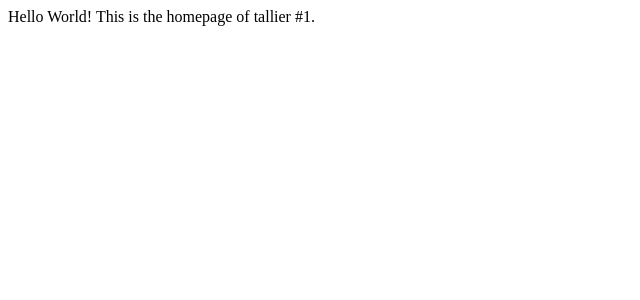
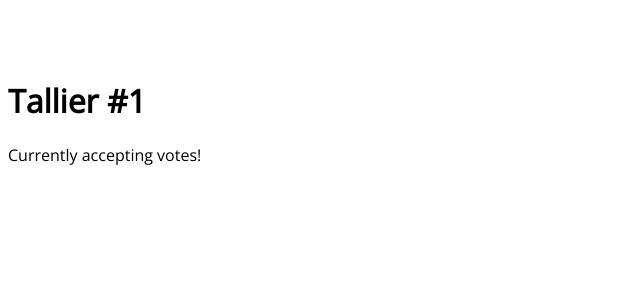
Before and after one commit to VarunMohan/Apollo, a Flask app: template apollo/templates/tallier.html in a window 1280 px wide. Shown: the top 300 px of the page, without its empty margins (0-640 px from the left). Run offline with Flask 2, Linux system fonts and the light colour scheme; the template is opened without the code that fills it: most values are stand-ins (such as "Sample title", 1, 10 or a date in 2020); parts of the project's set-up code (start-up, migrations or seed data) failed here and were passed over.

Commit message:
Modified tallier template

```diff
--- /dev/null
+++ b/apollo/static/style.css
@@ -0,0 +1,7 @@
+h1, p, ul, h2, h3 {
+	font-family: 'Open Sans', "Helvetica Neue", serif;
+}
+
+body {
+  padding-top: 50px;
+}
--- a/apollo/templates/tallier.html
+++ b/apollo/templates/tallier.html
@@ -1,3 +1,12 @@
-Hello World!
-
-This is the homepage of tallier #{{ number }}.
+<!doctype html>
+<title>Tallier #{{ tallier_id }}</title>
+<link rel=stylesheet type=text/css href="{{ url_for('static', filename='style.css') }}">
+<link rel="stylesheet" type="text/css" href="http://fonts.googleapis.com/css?family=Open Sans">
+<div class=page>
+  <h1>Tallier #{{ tallier_id }}</h1>
+  {% if not tallied %}
+  <p>Currently accepting votes!</p>
+  {% else %}
+  <p>Election has ended. No longer accepting votes.</p>
+  {% endif %}
+</div>
```
Also changed, not shown: apollo/tallier.py (+7 -4 lines).
